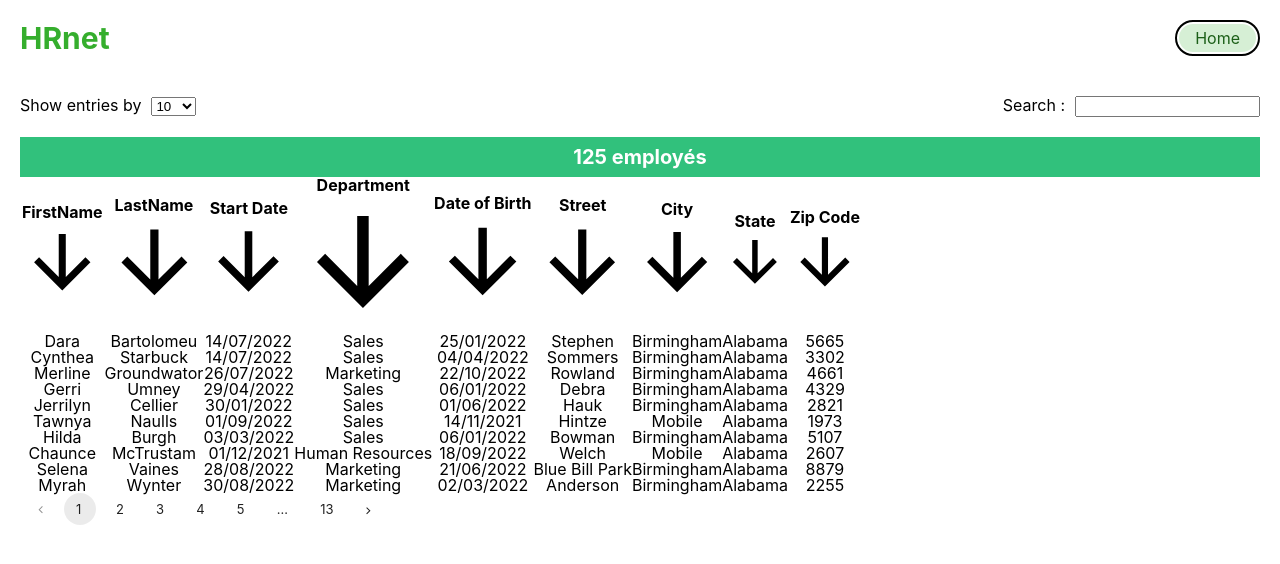
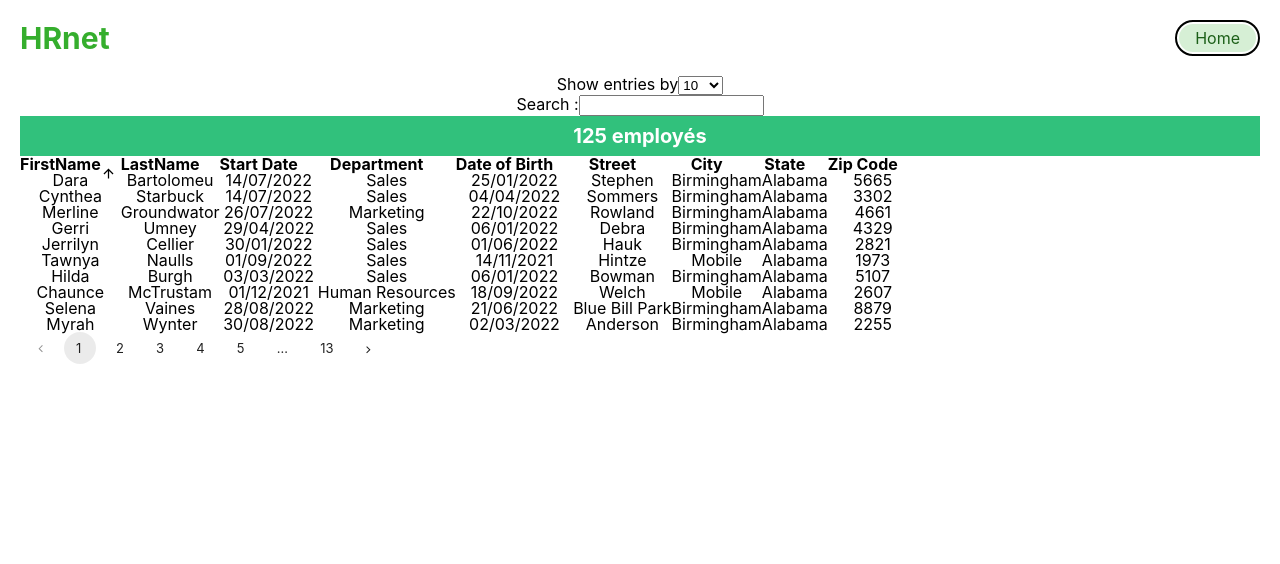
Before and after one commit to FabienStervinou/fabienstervinou_14_3009202, a React (Create React App) app: page /employees in a window 1280 px wide. Shown: the top 564 px of the page. Built offline with nearby package versions, Linux system fonts and the light colour scheme.

Commit message:
<Employee>View: Style

```diff
--- a/src/views/Employees/style.scss
+++ b/src/views/Employees/style.scss
@@ -1,12 +1,39 @@
-.employees {
-  label {
-    margin-right: 10px;
-  }
+table {
+  tbody {
+    tr {
+      th {
+        position: relative;
+        padding-right: 20px;
 
-  &-topTools {
-    display: flex;
-    justify-content: space-between;
-    align-items: center;
-    padding: 20px 0;
+        &:hover {
+          .arrow {
+            opacity: .3;
+          }
+        }
+
+        &.isActive {
+          .arrow {
+            opacity: 1;
+          }
+
+          &.down {
+            .arrow {
+              transform: rotate(0deg);
+            }
+          }
+        }
+
+        .arrow {
+          pointer-events: none;
+          opacity: 0;
+          height: 15px;
+          width: 15px;
+          position: absolute;
+          top: 10px;
+          right: 5px;
+          transform: rotate(180deg);
+        }
+      }
+    }
   }
 }
```
